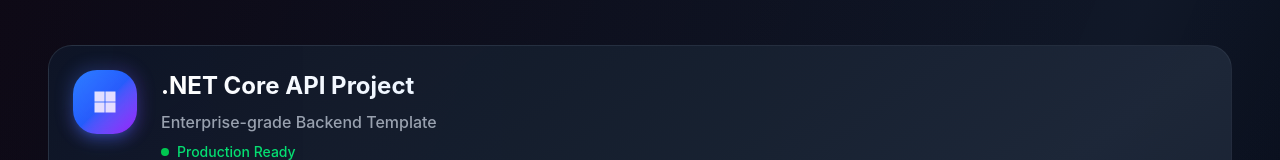
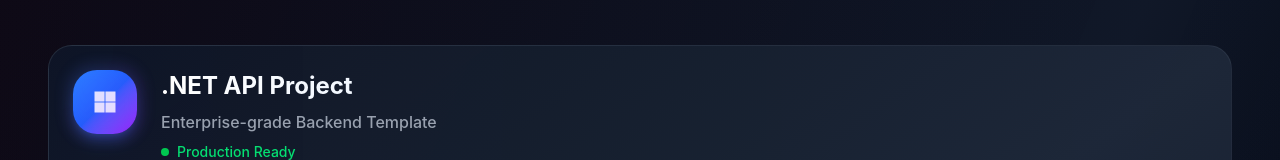
Before and after one commit to gjohnn/myPortfolio-Astro, an Astro site: page /projects in a window 1280 px wide. Shown: the part 329-489 px from the top of the page. Built offline with nearby package versions, Linux system fonts and the light colour scheme; Astro itself is replaced by a stand-in of ours.

Commit message:
correccion de nombre

```diff
--- a/src/components/Projects/base_project_DotNet8.astro
+++ b/src/components/Projects/base_project_DotNet8.astro
@@ -21,7 +21,7 @@
         <div class="absolute -inset-1 bg-gradient-to-br from-blue-500 to-purple-600 rounded-2xl opacity-20 blur-sm group-hover:opacity-40 transition-all duration-500"></div>
       </div>
       <div class="flex-1">
-        <h3 class="text-2xl font-bold bg-gradient-to-r from-white via-blue-100 to-purple-200 bg-clip-text text-transparent mb-2">.NET Core API Project</h3>
+        <h3 class="text-2xl font-bold bg-gradient-to-r from-white via-blue-100 to-purple-200 bg-clip-text text-transparent mb-2">.NET API Project</h3>
         <p class="text-gray-400 font-medium">Enterprise-grade Backend Template</p>
         <div class="flex items-center gap-2 mt-2">
           <div class="w-2 h-2 bg-green-500 rounded-full animate-pulse"></div>
```
